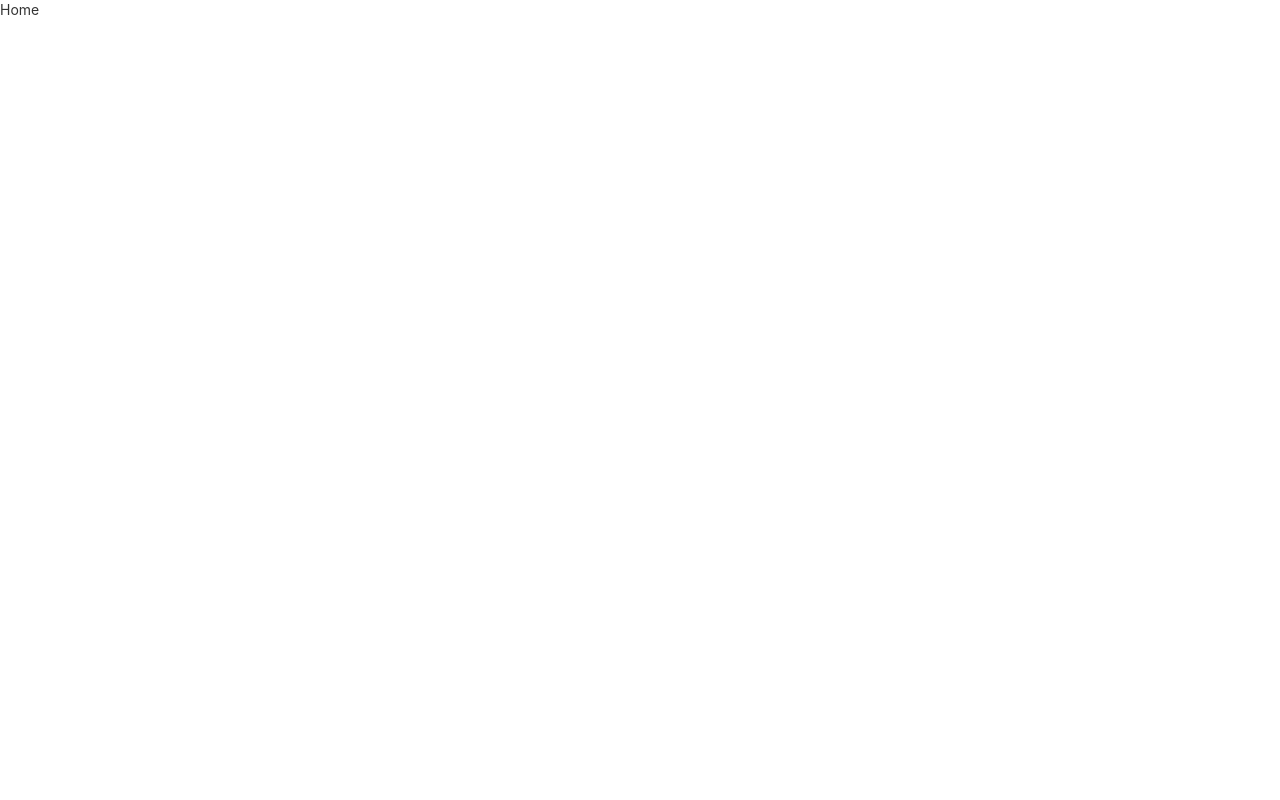
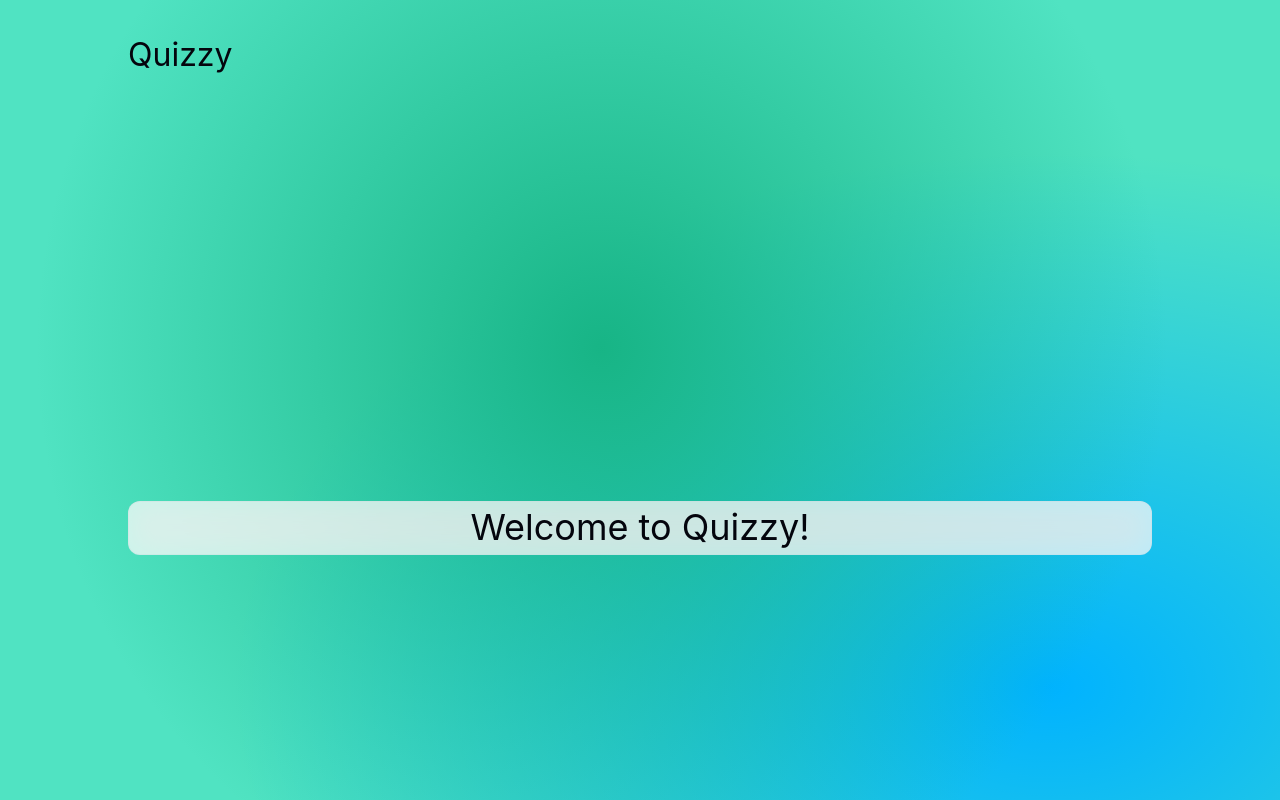
Before and after one commit to Julius-R/quizzy, a Next.js app: page / in a window 1280 px wide. Shown: the top 800 px of the page. Built offline with nearby package versions, Linux system fonts and the light colour scheme.

Commit message:
working on creating a color palette and global classes

```diff
--- a/components/Layout.js
+++ b/components/Layout.js
@@ -10,7 +10,8 @@ export default function Layout({ children, title }) {
 					content="A quiz app I built with Next.js"
 				/>
 			</Head>
-			{children}
+			<header className="branding txt-dark-black tx-lg">Quizzy</header>
+			<main className="main">{children}</main>
 		</div>
 	);
 }
--- a/pages/index.js
+++ b/pages/index.js
@@ -3,7 +3,11 @@ import Layout from "../components/Layout";
 export default function Home() {
 	return (
 		<Layout title="Home">
-			<p>Home</p>
+			<section className="card home-view">
+				<p className="txt-dark-black tx-lg tx-center">
+					Welcome to Quizzy!
+				</p>
+			</section>
 		</Layout>
 	);
 }
--- a/styles/_content.sass
+++ b/styles/_content.sass
@@ -0,0 +1,23 @@
+.branding
+    position: fixed
+    top: 0
+    font-size: 2rem
+    width: 100%
+    padding: 2rem 10%
+
+.main
+    background-color: #50E3C2
+    background-image: radial-gradient(at 47% 33%, hsl(162.00, 77%, 40%) 0, transparent 59%), radial-gradient(at 82% 65%, hsl(198.00, 100%, 50%) 0, transparent 55%)
+    height: 100vh
+    font-size: 4rem
+    display: flex
+    align-items: center
+    justify-content: center
+    padding: 10%
+    .card
+        width: 100%
+        backdrop-filter: blur(16px) saturate(50%)
+        -webkit-backdrop-filter: blur(16px) saturate(50%)
+        background-color: rgba(255, 255, 255, 0.7)
+        border-radius: 12px
+        border: 1px solid rgba(209, 213, 219, 0.3)
--- a/styles/_globals.sass
+++ b/styles/_globals.sass
@@ -1,14 +1,18 @@
-.txt-gray
-    color: $gray
-.tx-lite-blue
-    color: $lite-blue
-.bg-dark-black
-    background-color: $dark-black
-.bg-lite-black
-    background-color: $lite-black
+.txt-dark-black
+    color: $dark-black
+.txt-lite-black
+    color: $lite-black
+.border-black
+    border-color: $lite-black
 .border-wrong
     border-color: $red
 .border-correct
     border-color: $green
-.border-lite-blue
-    border-color: $lite-blue
+
+.tx-md
+    font-size: 1.6rem
+.tx-lg
+    font-size: 2.25rem
+
+.tx-center
+    text-align: center
--- a/styles/_variables.sass
+++ b/styles/_variables.sass
@@ -1,8 +1,5 @@
 $dark-black: #04050D
-$lite-blue: #B2D3F3
 $lite-black: #2D435F
-$dark-blue: #6F90B0
-$gray: #929EAF
 $purple: #8B76F7
 $red: #cd3923
-$green: #00a859
+$green: #17B486
--- a/styles/styles.sass
+++ b/styles/styles.sass
@@ -1 +1 @@
-@import variables, content
+@import variables, globals, content
```
